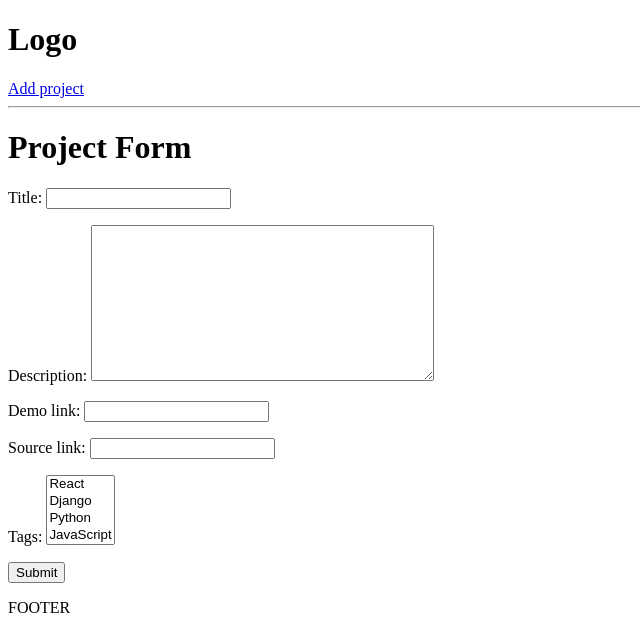
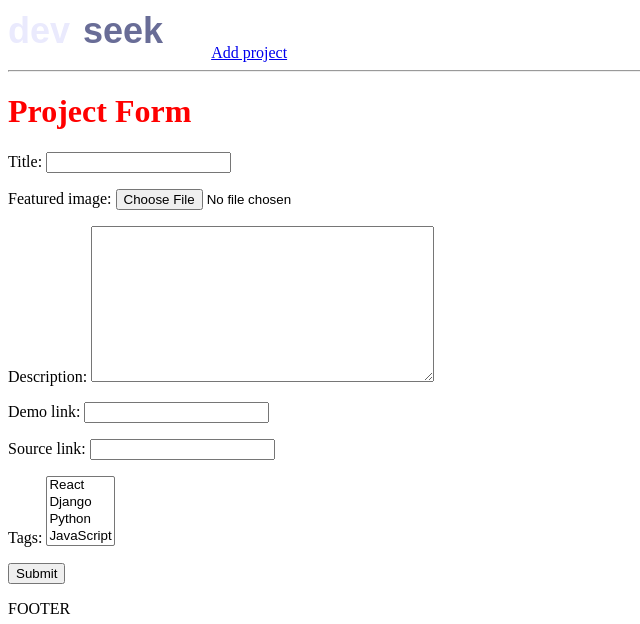
Before and after one commit to PolytechnicCoder/devseek, a Django app: page /create-project/ in a window 1280 px wide. Shown: the top 624 px of the page, without its empty margins (0-640 px from the left). Run offline with Django 5.2, Linux system fonts and the light colour scheme; data comes from the database, SQL or seed files in the repository; both versions use the stored data as it was after the commit.

Commit message:
Adding "Add image" features, create "staticfiles" directory

```diff
--- a/devseek/urls.py
+++ b/devseek/urls.py
@@ -1,7 +1,13 @@
 from django.contrib import admin
 from django.urls import path, include
+
+from django.conf import settings
+from django.conf.urls.static import static
 
 urlpatterns = [
     path('admin/', admin.site.urls),
     path('', include('projects.urls'))
 ]
+
+urlpatterns += static(settings.MEDIA_URL, document_root=settings.MEDIA_ROOT)
+urlpatterns += static(settings.STATIC_URL, document_root=settings.STATIC_ROOT)
--- a/projects/forms.py
+++ b/projects/forms.py
@@ -5,4 +5,4 @@ from .models import Project
 class ProjectForm(ModelForm):
     class Meta:
         model = Project
-        fields = ['title', 'description', 'demo_link', 'source_link', 'tags']
+        fields = ['title', 'featured_image', 'description', 'demo_link', 'source_link', 'tags']
--- a/projects/models.py
+++ b/projects/models.py
@@ -5,6 +5,7 @@ import uuid
 class Project(models.Model):
     title = models.CharField(max_length=200)
     description = models.TextField(null=True, blank=True)
+    featured_image = models.ImageField(null=True, blank=True,default="default.jpg")
     demo_link = models.CharField(max_length=2000, null=True, blank=True)
     source_link = models.CharField(max_length=2000, null=True, blank=True)
     tags = models.ManyToManyField('Tag', blank=True)
--- a/projects/templates/projects/project_form.html
+++ b/projects/templates/projects/project_form.html
@@ -3,7 +3,7 @@
 
 <h1>Project Form</h1>
 
-<form action="" method="POST">
+<form action="" method="POST" enctype="multipart/form-data">
     {% csrf_token %}
     {{ form.as_p }}
     <input type="submit">
--- a/projects/templates/projects/single-project.html
+++ b/projects/templates/projects/single-project.html
@@ -1,8 +1,8 @@
 {% extends 'main.html' %}
-
 
 {% block content %}
 
+<img style="max-width: 500px;" src="{{ project.featured_image.url }}">
 <h1>{{project.title}}</h1>
 <hr>
 {% for tag in project.tags.all %}
--- a/projects/views.py
+++ b/projects/views.py
@@ -20,7 +20,7 @@ def createProject(request):
     form = ProjectForm()
 
     if request.method == 'POST':
-        form = ProjectForm(request.POST)
+        form = ProjectForm(request.POST, request.FILES)
         if form.is_valid():
             form.save()
             return redirect('projects')
@@ -32,7 +32,7 @@ def updateProject(request, pk):
     form = ProjectForm(instance=project)
 
     if request.method == 'POST':
-        form = ProjectForm(request.POST, instance=project)
+        form = ProjectForm(request.POST, request.FILES, instance=project)
         if form.is_valid():
             form.save()
             return redirect('projects')
--- /dev/null
+++ b/static/styles/main.css
@@ -0,0 +1,3 @@
+h1{
+    color: red;
+}
--- a/templates/main.html
+++ b/templates/main.html
@@ -1,8 +1,12 @@
 <!DOCTYPE html>
 <html lang="en">
+{% load static %}
+
 <head>
     <meta charset="UTF-8">
     <title>DevSeek</title>
+    <link rel="stylesheet" type="text/css"
+          media="screen" href='{% static "styles/main.css" %}'>
 </head>
 <body>
     {% include 'navbar.html' %}
--- a/templates/navbar.html
+++ b/templates/navbar.html
@@ -1,3 +1,5 @@
-<h1>Logo</h1>
+{% load static %}
+
+<img src="{% static 'images/logo.svg' %}">
 <a href="{% url 'create-project' %}">Add project</a>
 <hr>
```
Also changed, not shown: devseek/settings.py (+12 -1 lines), db.sqlite3, static/images/default.jpg (added), static/images/django-react-course.jpg (added), static/images/logo.svg (added).
